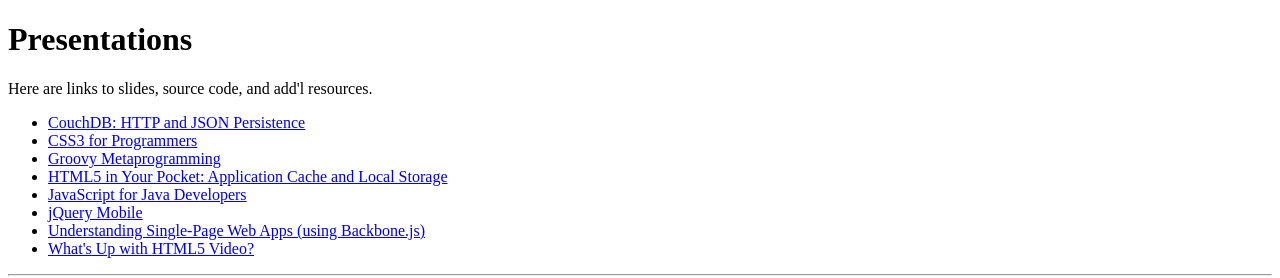
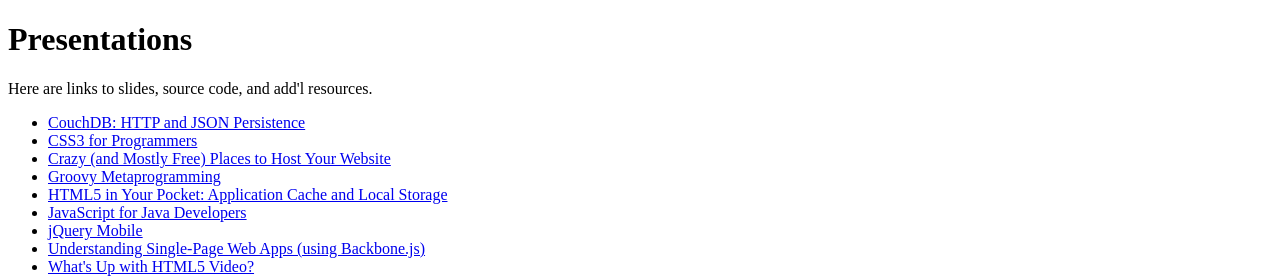
Before and after one commit to scottdavis99/scottdavis99.github.com, a plain HTML site: page www/index.html in a window 1280 px wide. Shown: the top 278 px of the page. Drawn offline with Linux system fonts and the light colour scheme.

Commit message:
added freeWebHosting

```diff
--- a/www/index.html
+++ b/www/index.html
@@ -12,6 +12,7 @@
 	<ul>
 		<li><a href="http://scottdavis99.github.com/couchdb">CouchDB: HTTP and JSON Persistence</a></li>
 		<li><a href="http://scottdavis99.github.com/css3ForProgrammers">CSS3 for Programmers</a></li>
+    <li><a href="http://scottdavis99.github.com/freeWebHosting">Crazy (and Mostly Free) Places to Host Your Website</a></li>
 		<li><a href="http://scottdavis99.github.com/groovyMetaprogramming">Groovy Metaprogramming</a></li>
 		<li><a href="http://scottdavis99.github.com/html5LocalStorage">HTML5 in Your Pocket: Application Cache and Local Storage</a></li>
 		<li><a href="http://scottdavis99.github.com/javaScriptForJavaDevelopers">JavaScript for Java Developers</a></li>
```
